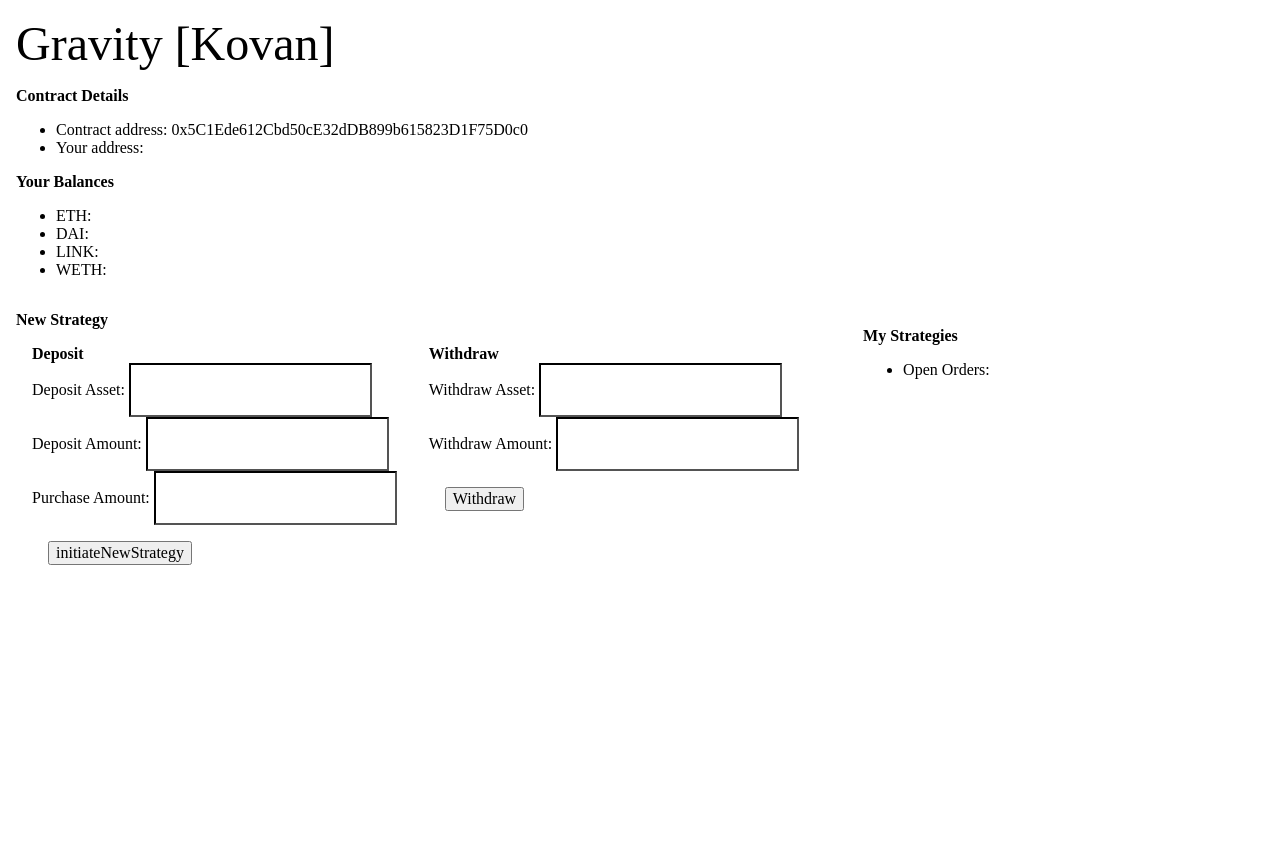
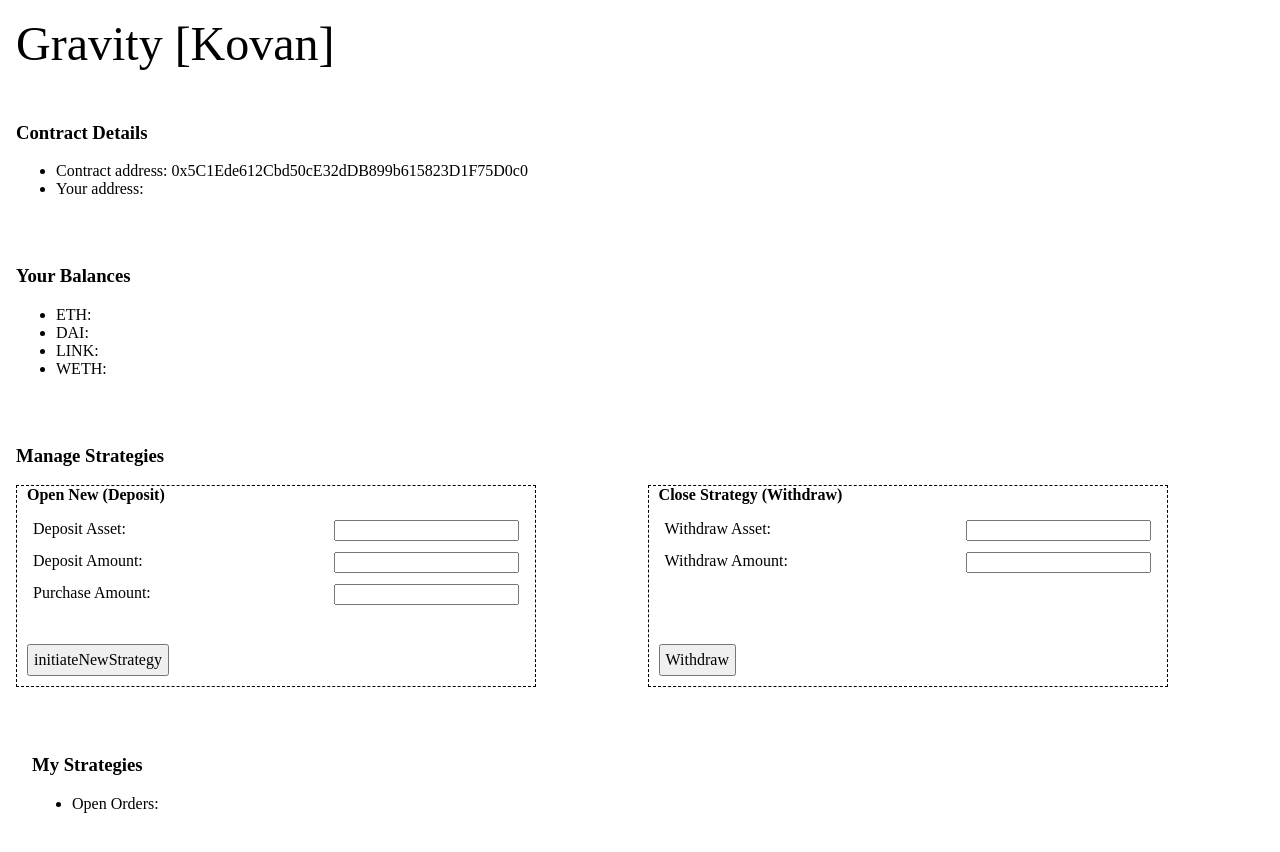
Before and after one commit to Scott-Canning/gravity, a React (Create React App) app in the folder react-frontend/: page / in a window 1280 px wide. Shown: the top 852 px of the page. Before the commit the page ends 800 px from the top, so only its background shows below. Built offline with nearby package versions, Linux system fonts and the light colour scheme.

Commit message:
update css and fix strategy layout.

```diff
--- a/react-frontend/src/App.css
+++ b/react-frontend/src/App.css
@@ -32,38 +32,39 @@
   text-align: left;
   font-size: 3rem;
   font-family: futura;
-  margin: 1rem;
+  padding: 1rem;
 }
 
 .user-info {
   text-align: left;
   font-size: 16px;
   font-family: futura;
-  margin: 1rem;
+  padding: 1rem;
 }
 
 .user-balances {
   text-align: left;
   font-size: 16px;
   font-family: futura;
-  margin: 1rem;
+  padding: 1rem;
 }
 
-.user-strategies {
-  text-align: left;
-  font-size: 16px;
-  font-family: futura;
-  margin: 1rem;
-}
+/* Manage Strategies */
 
 .container {
-  border-width: 1px;
-  border-color: #282c34;
+  display: block;
   float: left;
   text-align: left;
   font-size: 16px;
   font-family: futura;
-  margin: 1rem;
+  padding: 1rem;
+  height: auto;
+  width: 90%;
+}
+
+.container b {
+  margin: 5px;
+  padding: 5px;
 }
 
 .deposit {
@@ -71,19 +72,13 @@
   text-align: left;
   font-size: 16px;
   font-family: futura;
-  margin: 1rem;
-}
-
-.deposit-input {
-  padding: 1rem;
+  width: 45%;
+  height: 200px;
+  position: relative;
   border-color: black;
-  font-size: 16px;
-}
-
-.deposit-button {
-  font-size: 16px;
-  font-family: futura;
-  margin: 1rem;
+  border-width: 1px;
+  border-style: dashed;
+  /* background-color: lightgray; */
 }
 
 .withdraw {
@@ -91,19 +86,47 @@
   text-align: left;
   font-size: 16px;
   font-family: futura;
-  margin: 1rem;
+  width: 45%;
+  height: 200px;
+  position: relative;
+  border-color: black;
+  border-width: 1px;
+  border-style: dashed;
+  /* background-color: lightgray; */
 }
 
-.withdraw-input {
+button {
+  display: flex;
+  font-size: 16px;
+  font-family: futura;
+  margin: 10px;
+  padding: 5px;
+  bottom: 0px;
+  position: absolute;
+}
+
+.input-row {
   padding: 1rem;
   border-color: black;
   font-size: 16px;
+  height: auto;
 }
 
-.withdraw-button {
+.input-row label {
+  float: left;
+}
+
+.input-row input {
+  float: right;
+}
+
+/* My Strategies */
+
+.user-strategies {
+  text-align: left;
   font-size: 16px;
   font-family: futura;
-  margin: 1rem;
+  padding: 1rem;
 }
 
 @keyframes App-logo-spin {
--- a/react-frontend/src/App.js
+++ b/react-frontend/src/App.js
@@ -80,6 +80,11 @@ function App() {
     // for(let i=0; i<poCount; i++) {
     //  console.log(purchaseOrders[i]);
     // }
+
+    // Accounts
+    const accountsList = await contractInstance.accounts;
+    console.log(accountsList);
+    console.log(accountsList.length);
   }
 
   async function initiateNewStrategy() {
@@ -115,7 +120,7 @@ function App() {
         Gravity [Kovan]
       </div>
       <div className="user-info">
-        <b>Contract Details</b>
+        <h3>Contract Details</h3>
         <ul>
           <li>
             Contract address: {gravityAddress}
@@ -126,7 +131,7 @@ function App() {
         </ul>
       </div>
       <div className="user-balances">
-        <b>Your Balances</b>
+        <h3>Your Balances</h3>
         <ul>
           <li>
             ETH: {balance}
@@ -143,47 +148,45 @@ function App() {
         </ul>
       </div>
       <div className="container">
-        <div>
-          <b>New Strategy</b>
-        </div>
+        <h3>Manage Strategies</h3>
         <div className="deposit">
-          <b>Deposit</b>
-          <div>
+          <b>Open New (Deposit)</b>
+          <div className="input-row">
             <label> Deposit Asset: </label>
-            <input className="deposit-input" value={depositAsset} onInput={e => setDepositAsset(e.target.value)}/>
+            <input  value={depositAsset} onInput={e => setDepositAsset(e.target.value)}/>
           </div>
-          <div>
+          <div className="input-row">
             <label> Deposit Amount: </label>
-            <input className="deposit-input" value={depositAmount} onInput={e => setDepositAmount(e.target.value)}/>
+            <input  value={depositAmount} onInput={e => setDepositAmount(e.target.value)}/>
           </div>
-          <div>
+          <div className="input-row">
             <label> Purchase Amount: </label>
-            <input className="deposit-input" value={purchaseAmount} onInput={e => setPurchaseAmount(e.target.value)}/>
+            <input  value={purchaseAmount} onInput={e => setPurchaseAmount(e.target.value)}/>
           </div>
-          <div>
-            <button className="deposit-button" onClick={initiateNewStrategy}> initiateNewStrategy </button>
+          <div className="deposit-button">
+            <button onClick={initiateNewStrategy}> initiateNewStrategy </button>
           </div>
         </div>
 
         <div className="withdraw">
-          <b>Withdraw</b>
-          <div>
+          <b>Close Strategy (Withdraw)</b>
+          <div className="input-row">
             <label> Withdraw Asset: </label>
-            <input className="withdraw-input" value={withdrawAsset} onInput={e => setWithdrawAsset(e.target.value)}/>
+            <input value={withdrawAsset} onInput={e => setWithdrawAsset(e.target.value)}/>
           </div>
-          <div>
+          <div className="input-row">
             <label> Withdraw Amount: </label>
-            <input className="withdraw-input" value={withdrawAmount} onInput={e => setWithdrawAmount(e.target.value)}/>
+            <input value={withdrawAmount} onInput={e => setWithdrawAmount(e.target.value)}/>
           </div>
-          <div>
-            <button className="withdraw-button" onClick={withdraw}> Withdraw </button>
+          <div className="withdraw-button">
+            <button  onClick={withdraw}> Withdraw </button>
           </div>
         </div>
       </div>
 
       <div className="container">
         <div className="user-strategies">
-          <b>My Strategies</b>
+          <h3>My Strategies</h3>
           <ul>
             <li>
               Open Orders: {ordersCount}
```
